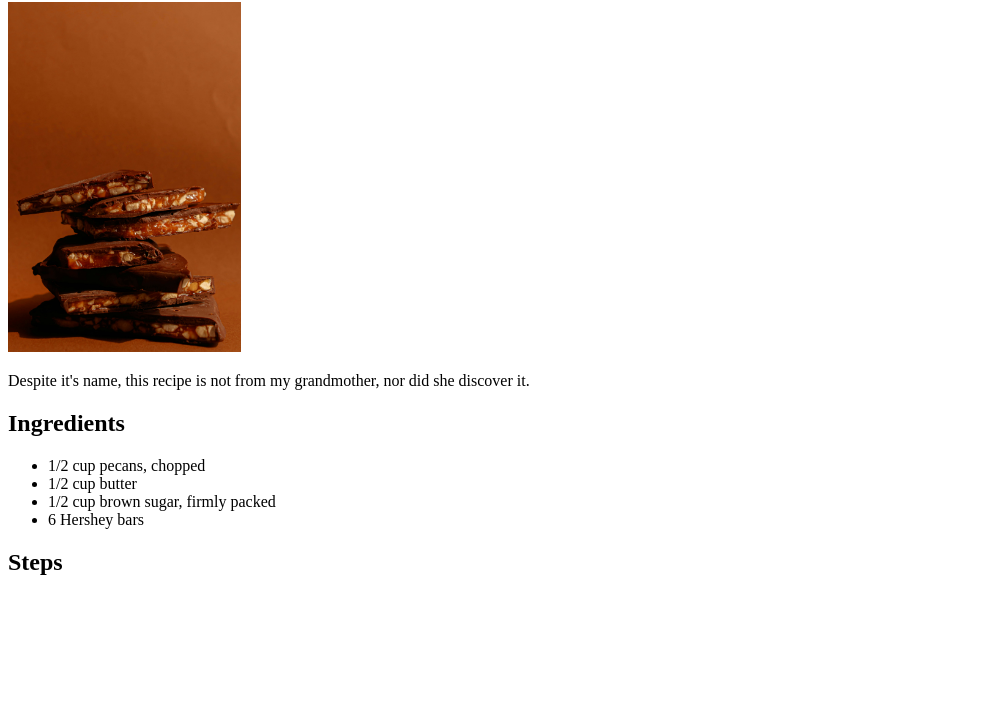
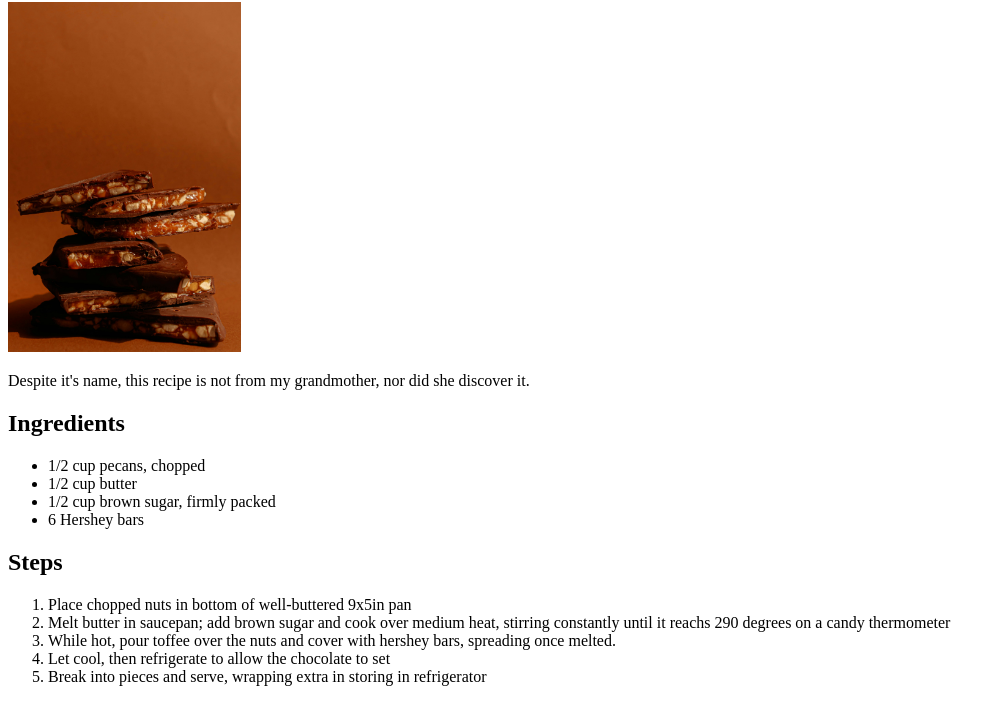
Before and after one commit to lishjrtz/odin-recipes, a plain HTML site: page recipes/toffee.html in a window 1280 px wide. Shown: the part 112-814 px from the top of the page, without its empty margins (0-1006 px from the left). Drawn offline with Linux system fonts and the light colour scheme.

Commit message:
finished recipe

```diff
--- a/recipes/toffee.html
+++ b/recipes/toffee.html
@@ -24,5 +24,13 @@
     </ul>
 
     <h2>Steps</h2>
+    <ol>
+        <li>Place chopped nuts in bottom of well-buttered 9x5in pan</li>
+        <li>Melt butter in saucepan; add brown sugar and cook over medium heat, stirring constantly until it reachs 290 degrees on a candy thermometer</li>
+        <li>While hot, pour toffee over the nuts and cover with hershey bars, spreading once melted.</li>
+        <li>Let cool, then refrigerate to allow the chocolate to set</li>
+        <li>Break into pieces and serve, wrapping extra in storing in refrigerator</li>
+    </ol>
+
 </body>
 </html>
```
